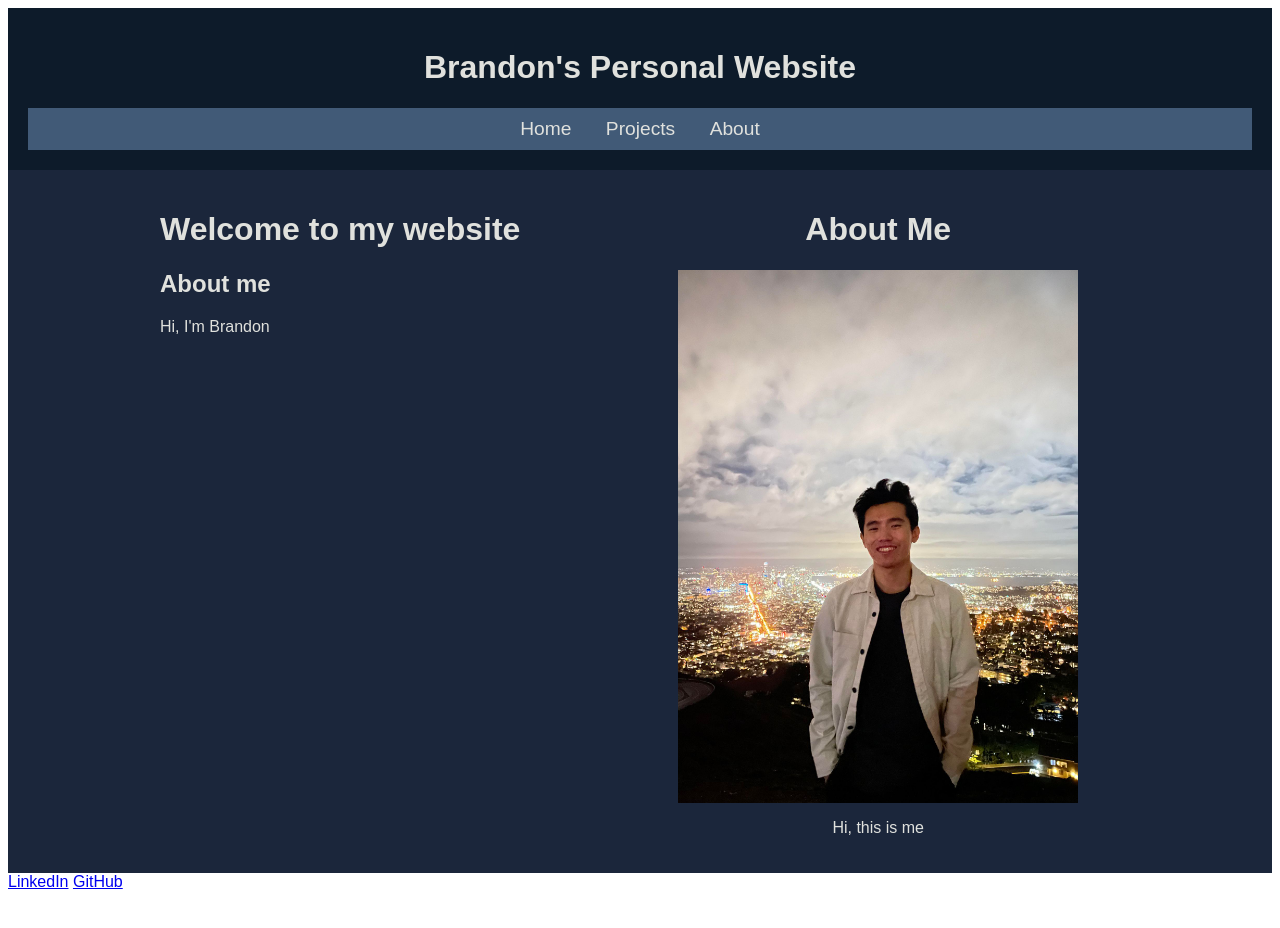
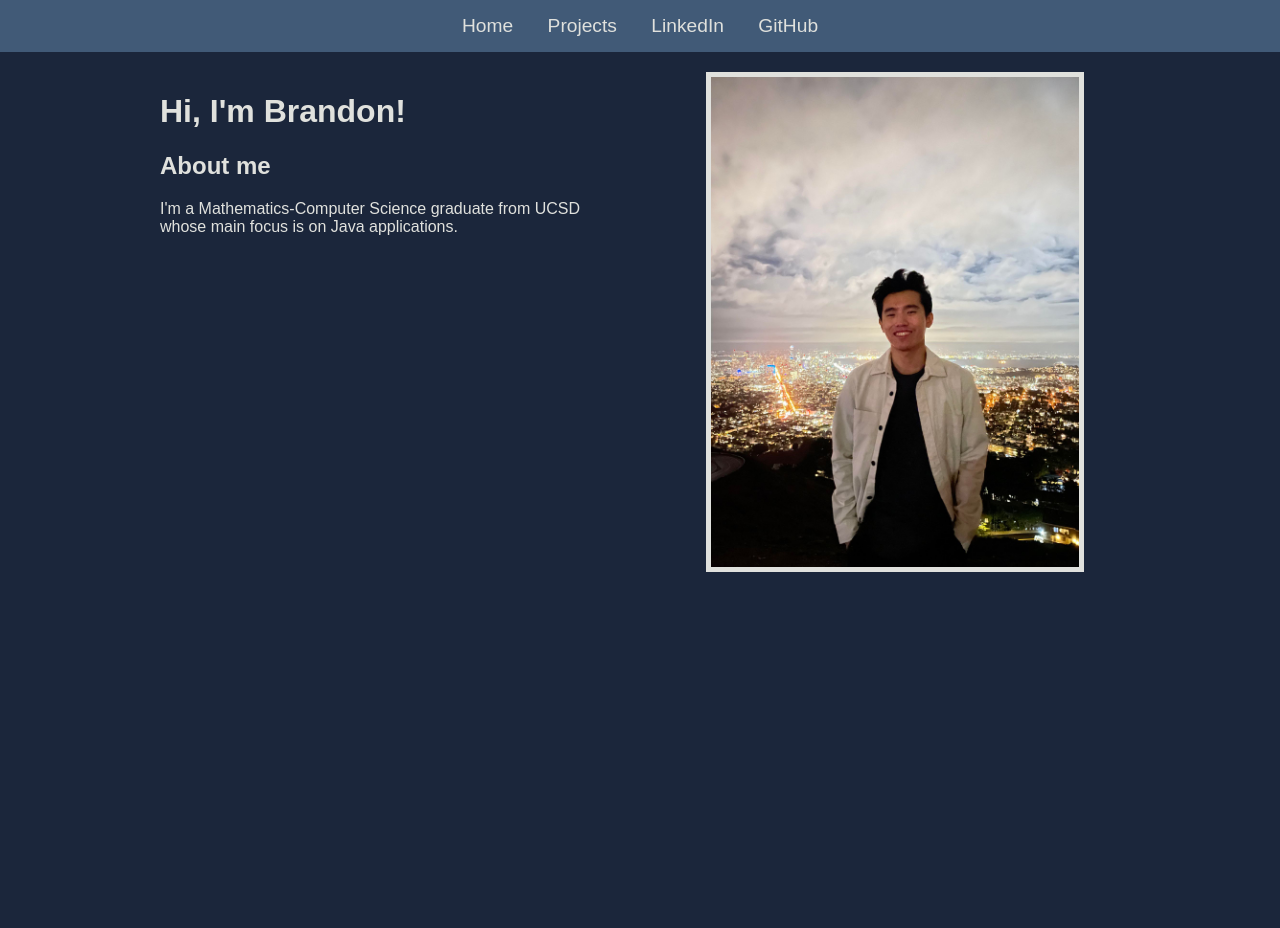
Before and after one commit to namskram/personal-website, a plain HTML site: page index.html in a window 1280 px wide. Before the commit the page ends 899 px from the top, so only its background shows below. Drawn offline with Linux system fonts and the light colour scheme.

Commit message:
added feature add-basic-functionality

```diff
--- a/index.html
+++ b/index.html
@@ -5,35 +5,28 @@
    </head>
    <body>
       <header>
-      <h1>Brandon's Personal Website</h1>
          <nav>
-         <a href="https://namskram.github.io/personal-website/">Home</a>
-         <a href="https://namskram.github.io/personal-website/">Projects</a>
-         <a href="https://namskram.github.io/personal-website/">About</a>
+            <a href="index.html">Home</a>
+            <a href="projects/projects.html">Projects</a>
+            <a href="www.linkedin.com/in/brandonjdu">LinkedIn</a>
+            <a href="https://github.com/namskram">GitHub</a>
          </nav>
       </header>
       <main>
          <div class="container">
-            <div class="row">
             <div class="post-text-box">
-                  <h1>Welcome to my website</h1>
+               <h1>Hi, I'm Brandon!</h1>
                <section>
                   <h1>About me</h1>
-                     <p>Hi, I'm Brandon</p>
+                  <p>I'm a Mathematics-Computer Science graduate from UCSD whose
+                     main focus is on Java applications.</p>
                </section>
             </div>
             <div class="profile">
-                  <h1>About Me</h1>
                <img src="images/profile_pic.jpg">
-                  <p>Hi, this is me</p>
-               </div>
             </div>
          </div>
       </main>
-      <footer>
-         <a href="www.linkedin.com/in/brandonjdu">LinkedIn</a>
-         <a href="https://github.com/namskram">GitHub</a>
-      </footer>
    </body>
    <link rel="stylesheet" href="style.css">
    <script src="index.js"></script>
--- /dev/null
+++ b/projects/projects.css
@@ -0,0 +1,58 @@
+:root {
+    --darker: #0D1B2A;
+    --dark: #1B263B;
+    --mid: #415A77;
+    --light: #778DA9;
+    --lighter: #E0E1DD;
+ }
+
+nav {
+    text-align: center;
+    word-spacing: 30px;
+    padding: 15px;
+    background-color: var(--mid);
+}
+
+main {
+    background-color: var(--dark);
+}
+
+* {
+    box-sizing: border-box;
+    /*border: 1px solid white;*/
+    font-family: sans-serif;
+}
+
+body {
+    margin: 0;
+}
+
+nav a {
+    color: #000000;
+    text-decoration: none;
+    font-size: larger;
+    color: var(--lighter);
+}
+
+.container {
+    width:800px;
+    margin: 0 auto;
+    display: table;
+    color: var(--lighter);
+    display: flex;
+}
+
+.titles {
+    width: 400px;
+    padding-left: 20px;
+    padding-right: 20px;
+    margin-right: 10px;
+    margin-left: 0;
+    height: 1000px;
+ }
+
+.descriptions {
+    margin-right: 0;
+    margin-left: 10px;
+    flex-grow: 1;
+}
--- a/style.css
+++ b/style.css
@@ -6,17 +6,10 @@
    --lighter: #E0E1DD;
 }
 
-header {
-    text-align: center;
-    padding: 20px;
-    background-color: var(--darker);
-    color: var(--lighter);
- }
-
- nav {
+nav {
    text-align: center;
    word-spacing: 30px;
-   padding: 10px;
+   padding: 15px;
    background-color: var(--mid);
 }
 
@@ -30,23 +23,21 @@ main {
    font-family: sans-serif;
 }
 
- .container {
+.container {
    width:1000px;
    margin: 0 auto;
-   display:table;
+   display: table;
    color: var(--lighter);
- }
-
-.row {
-   display: table-row;
+   display: flex;
 }
 
 .post-text-box {
+   width: 500px;
    flex: 70%;
    padding: 20px;
-   display:table-cell;
    margin-right: 10px;
    margin-left: 0;
+   height: 1000px;
 }
 
 .profile {
@@ -55,17 +46,14 @@ main {
    text-align: center;
    margin-right: 0;
    margin-left: 10px;
-   display:table-cell;
+   flex-grow: 1;
 }
 
 .profile img {
-   width: 400px;
+   height: 500px;
    display: block;
    margin: 0 auto;
-}
-
-.profile h1 {
-   text-align: center;
+   border: 5px solid var(--lighter);
 }
 
 nav a {
@@ -74,3 +62,7 @@ nav a {
    font-size: larger;
    color: var(--lighter);
 }
+
+body {
+   margin: 0;
+}
```
Also changed, not shown: projects/projects.html (added, +41 -0 lines). Lines whose indentation alone changed are shown as unchanged.
